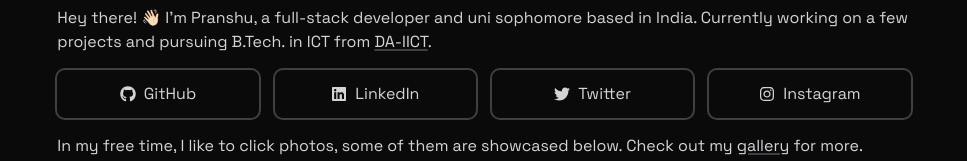
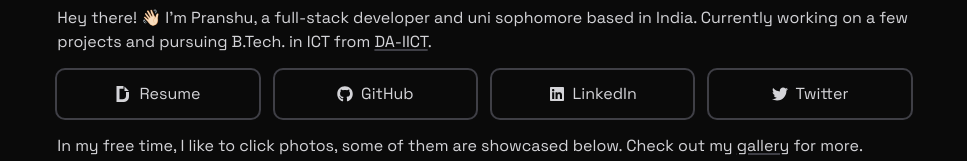
Before and after one commit to davepalaksh/palaksh, a Next.js app: page / in a window 1280 px wide. Shown: the part 198-359 px from the top of the page, without its empty margins (156-1123 px from the left). Built offline with nearby package versions, Linux system fonts and the light colour scheme.

Commit message:
Update SocialLinksGrid.tsx

```diff
--- a/src/components/(home)/SocialLinksGrid.tsx
+++ b/src/components/(home)/SocialLinksGrid.tsx
@@ -1,10 +1,10 @@
-import { FaGithub, FaInstagram, FaLinkedin, FaTwitter } from 'react-icons/fa';
+import { FaGithub, FaDochub, FaLinkedin, FaTwitter } from 'react-icons/fa';
 
 const socialLinks = [
-    { href: 'https://github.com/pranshu05', icon: <FaGithub />, text: 'GitHub' },
-    { href: 'https://linkedin.com/in/pranshu05', icon: <FaLinkedin />, text: 'LinkedIn' },
-    { href: 'https://twitter.com/pranshu_05', icon: <FaTwitter />, text: 'Twitter' },
-    { href: 'https://instagram.com/pranshu.05', icon: <FaInstagram />, text: 'Instagram' },
+     { href: 'https://drive.google.com/file/d/1wQQkn_o-AyK60bvvdPwzet-LIYbTHcpR/view?usp=sharing', icon: <FaDochub />, text: 'Resume' },
+    { href: 'https://github.com/davepalaksh', icon: <FaGithub />, text: 'GitHub' },
+    { href: 'https://linkedin.com/in/palakshdave', icon: <FaLinkedin />, text: 'LinkedIn' },
+    { href: 'https://twitter.com/homxsapien', icon: <FaTwitter />, text: 'Twitter' },
 ];
 
 const SocialLinksGrid: React.FC = () => (
```
